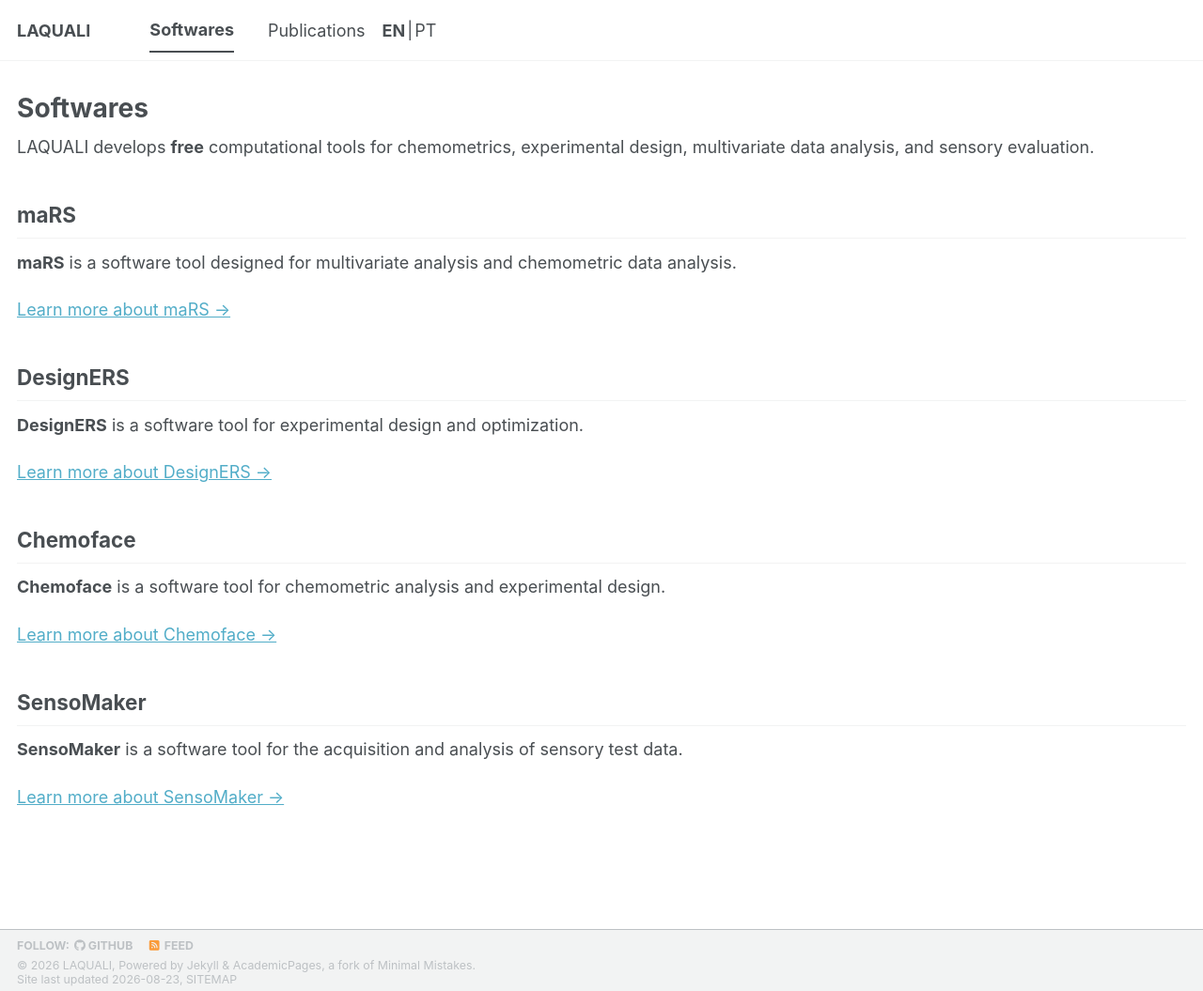
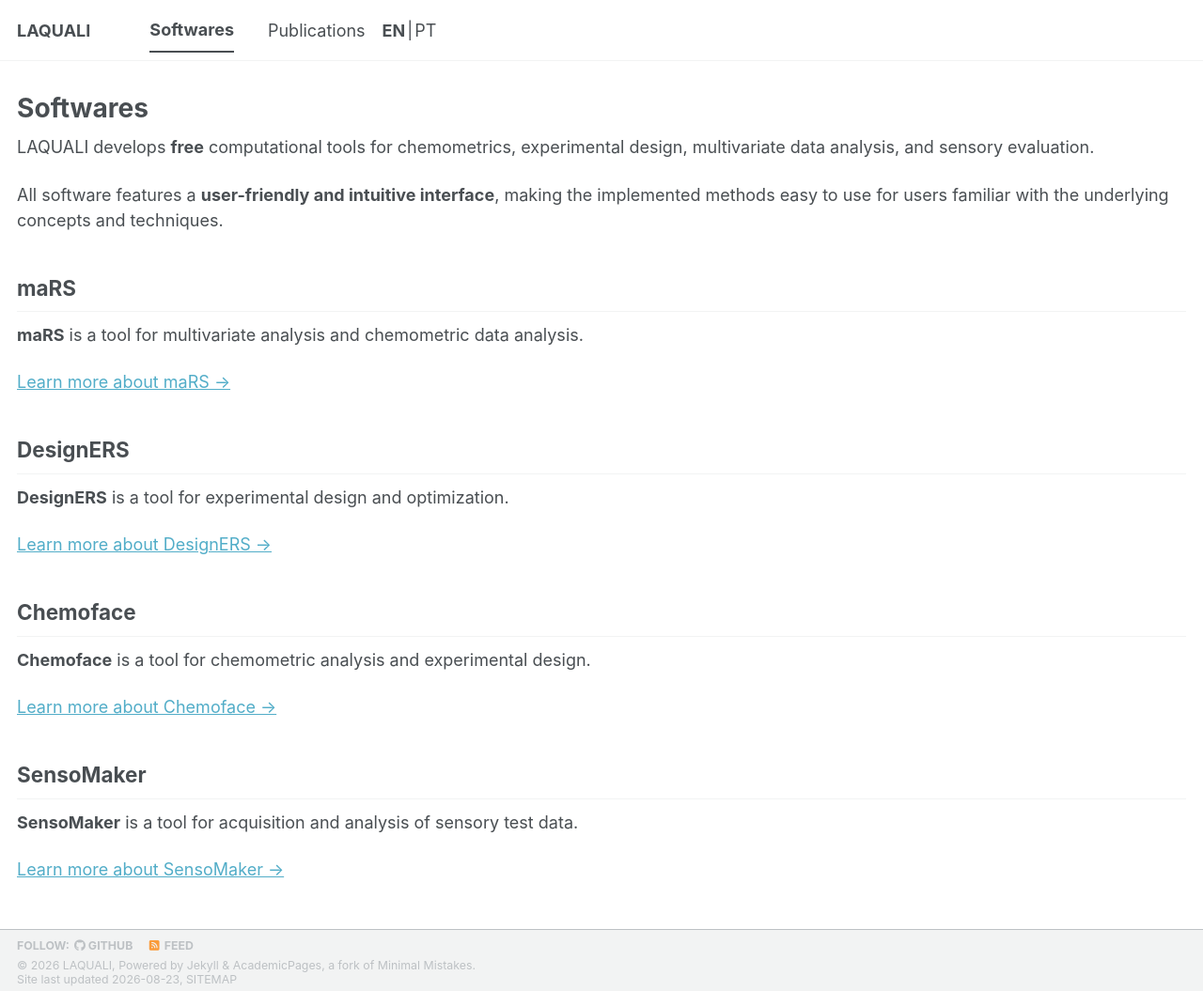
Before and after one commit to LAQUALI-UFLA/laquali-ufla.github.io, a Jekyll site: the page built from _pages/softwares.md, in a window 1280 px wide and 1055 px high. Shown: the whole window at 94% size. Built offline with Jekyll 4.4.1, drawn with Linux system fonts in a browser that asks for light colours; a style sheet for code colours, icons or effects is not loaded.

Commit message:
Refine software tool descriptions for clarity
Updated descriptions of software tools for consistency.

```diff
--- a/_pages/softwares.md
+++ b/_pages/softwares.md
@@ -6,9 +6,11 @@ author_profile: false
 
 LAQUALI develops **free** computational tools for chemometrics, experimental design, multivariate data analysis, and sensory evaluation.
 
+All software features a **user-friendly and intuitive interface**, making the implemented methods easy to use for users familiar with the underlying concepts and techniques.
+
 ## maRS
 
-**maRS** is a software tool designed for multivariate analysis and chemometric data analysis.
+**maRS** is a tool for multivariate analysis and chemometric data analysis.
 
 [Learn more about maRS →](/mars/)
 
@@ -16,7 +18,7 @@ LAQUALI develops **free** computational tools for chemometrics, experimental des
 
 ## DesignERS
 
-**DesignERS** is a software tool for experimental design and optimization.
+**DesignERS** is a tool for experimental design and optimization.
 
 [Learn more about DesignERS →](/designers/)
 
@@ -24,7 +26,7 @@ LAQUALI develops **free** computational tools for chemometrics, experimental des
 
 ## Chemoface
 
-**Chemoface** is a software tool for chemometric analysis and experimental design.
+**Chemoface** is a tool for chemometric analysis and experimental design.
 
 [Learn more about Chemoface →](/chemoface/)
 
@@ -32,6 +34,6 @@ LAQUALI develops **free** computational tools for chemometrics, experimental des
 
 ## SensoMaker
 
-**SensoMaker** is a software tool for the acquisition and analysis of sensory test data.
+**SensoMaker** is a tool for acquisition and analysis of sensory test data.
 
 [Learn more about SensoMaker →](/sensomaker/)
```
